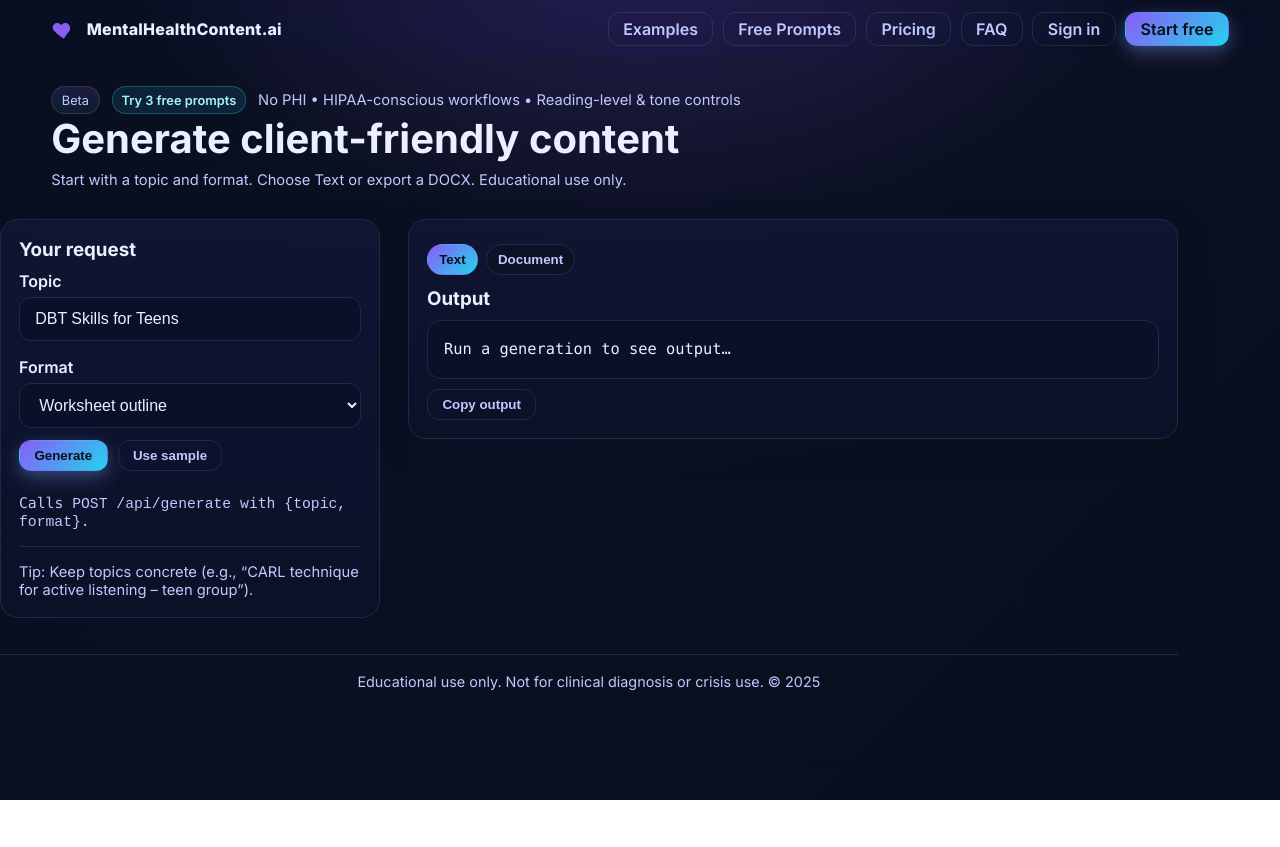
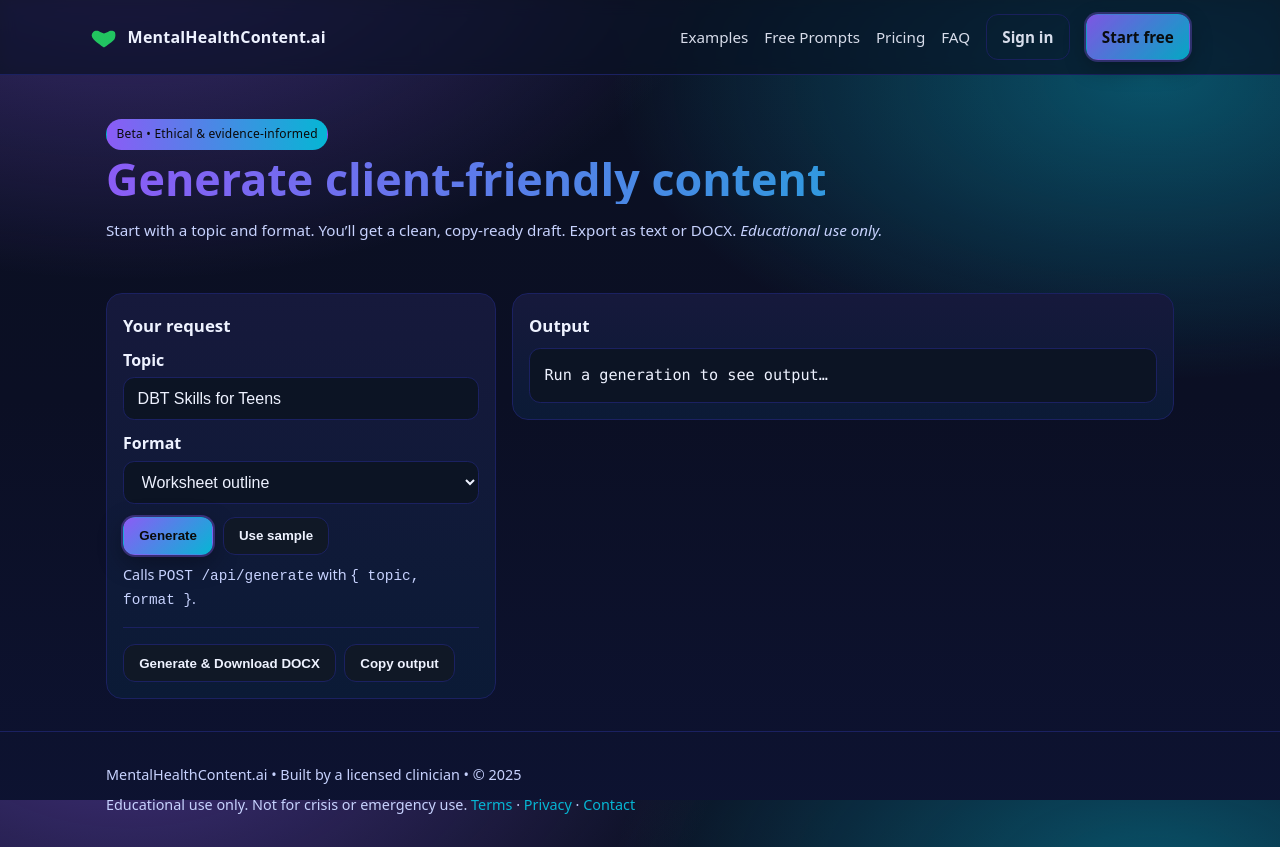
Before and after one commit to zestyedits/mentalhealthcontent-landing, a plain HTML site: page generate.html in a window 1280 px wide. Before the commit the page ends 800 px from the top, so only its background shows below. Drawn offline with Linux system fonts and the light colour scheme.

Commit message:
Update generate.html

```diff
--- a/generate.html
+++ b/generate.html
@@ -1,275 +1,190 @@
-<!doctype html>
+<!DOCTYPE html>
 <html lang="en">
 <head>
-  <meta charset="utf-8" />
+  <meta charset="UTF-8" />
   <meta name="viewport" content="width=device-width, initial-scale=1" />
   <title>Generate — MentalHealthContent.ai</title>
-  <meta name="description" content="Generate client-friendly mental-health content using ethical, evidence-informed AI." />
+  <meta name="description" content="Generate client-friendly mental-health content with AI. Export text or DOCX."/>
+  <!-- Same design tokens / look as index.html -->
+  <style>
+    :root {
+      --bg: #0b1022;
+      --panel: #0e1436;
+      --muted: #c7d2fe;
+      --text: #eef2ff;
+      --accent: #8b5cf6; /* violet */
+      --accent-2: #06b6d4; /* cyan */
+      --card: #0a0f2b;
+      --border: #1b2161;
+      --ring: rgba(139,92,246,.35);
+    }
+    [data-theme="vibrant"] {
+      --bg: #0a0a1f;
+      --panel: #0e1329;
+      --muted: #ffe4e6;
+      --text: #fff1f2;
+      --accent: #f97316; /* orange */
+      --accent-2: #ec4899; /* pink */
+      --card: #0c1028;
+      --border: #30215e;
+      --ring: rgba(236,72,153,.35);
+    }
+    * { box-sizing: border-box; }
+    html, body { height: 100%; }
+    body {
+      margin: 0;
+      font-family: ui-sans-serif, system-ui, -apple-system, Segoe UI, Roboto, Ubuntu, Cantarell, Noto Sans, "Helvetica Neue", Arial, "Apple Color Emoji", "Segoe UI Emoji";
+      color: var(--text);
+      line-height: 1.5;
+      background: radial-gradient(1000px 600px at 10% -10%, color-mix(in oklab, var(--accent) 40%, transparent), transparent 60%),
+                  radial-gradient(900px 500px at 90% 10%, color-mix(in oklab, var(--accent-2) 40%, transparent), transparent 60%),
+                  linear-gradient(180deg, var(--bg), #0b0f24 50%, var(--panel) 120%);
+    }
+    a { color: var(--accent-2); text-decoration: none; }
+    a:hover { text-decoration: underline; }
 
-  <!-- Inter font -->
-  <link rel="preconnect" href="https://fonts.googleapis.com" />
-  <link rel="preconnect" href="https://fonts.gstatic.com" crossorigin />
-  <link href="https://fonts.googleapis.com/css2?family=Inter:wght@400;600;700;800&display=swap" rel="stylesheet" />
+    /* Header (identical to index.html) */
+    .container { width: 100%; max-width: 1100px; margin: 0 auto; padding: 0 1rem; }
+    header {
+      position: sticky; top: 0; z-index: 50; backdrop-filter: saturate(140%) blur(8px);
+      background: rgba(11, 18, 32, 0.7); border-bottom: 1px solid var(--border);
+    }
+    .nav { display: flex; align-items: center; justify-content: space-between; padding: 0.9rem 0; }
+    .brand { display: flex; align-items: center; gap: .6rem; font-weight: 700; letter-spacing: .2px; }
+    .brand svg { width: 28px; height: 28px; }
+    .menu { display: flex; gap: 1rem; align-items: center; }
+    .menu a { color: var(--text); opacity: 0.9; font-size: .95rem; }
+    .btn { display: inline-flex; align-items: center; justify-content: center; gap: .5rem; border: 1px solid var(--border); background: #101826; color: var(--text); padding: .65rem .95rem; border-radius: .75rem; font-weight: 600; cursor: pointer; transition: transform .04s ease, box-shadow .2s ease; }
+    .btn:hover { transform: translateY(-1px); box-shadow: 0 6px 16px rgba(0,0,0,.25); }
+    .btn.primary { background: linear-gradient(135deg, var(--accent), var(--accent-2)); border-color: transparent; color: #0a0a0a; box-shadow: 0 0 0 2px var(--ring), 0 8px 24px rgba(0,0,0,.35); }
+    .btn.primary:hover { transform: translateY(-2px) scale(1.01); }
+    .btn.ghost { background: transparent; }
+
+    /* Hero (same typographic scale) */
+    .hero { padding: 2.75rem 0 1.25rem; }
+    .hero h1 {
+      font-size: clamp(1.9rem, 2.4vw + 1rem, 2.8rem);
+      line-height: 1.12; margin: .25rem 0 .5rem;
+      background: linear-gradient(90deg, var(--accent), var(--accent-2));
+      -webkit-background-clip: text; background-clip: text; color: transparent;
+    }
+    .hero .meta { color: var(--muted); font-size: .95rem; }
+
+    /* Cards (identical feel) */
+    .card {
+      background: linear-gradient(180deg, rgba(167,139,250,.08), rgba(34,211,238,.06)), var(--card);
+      border: 1px solid var(--border); border-radius: 1rem; padding: 1rem;
+      transition: transform .15s ease, box-shadow .2s ease, border-color .2s ease;
+    }
+    .card:hover { transform: translateY(-2px); border-color: color-mix(in hsl, var(--accent) 30%, var(--border)); box-shadow: 0 10px 30px rgba(0,0,0,.35); }
+
+    /* Generate studio layout (left rail + right canvas) */
+    .studio { display: grid; gap: 1rem; margin: 1rem 0 2rem; align-items: start; }
+    @media (min-width: 980px) { .studio { grid-template-columns: 390px minmax(0,1fr); } }
+    .rail h3, .canvas h3 { margin: .2rem 0 .6rem; font-size: 1.05rem; }
+    label { display:block; font-weight:600; margin:.4rem 0 .35rem; }
+    input, select, textarea {
+      width:100%; background:#0c1424; color:var(--text);
+      border:1px solid var(--border); border-radius:.7rem; padding:.7rem .85rem; outline:none;
+      transition: border-color .2s ease, box-shadow .2s ease; font-size:1rem;
+    }
+    input:focus, select:focus, textarea:focus { border-color: #5b7fff; box-shadow: 0 0 0 3px color-mix(in oklab, var(--accent) 25%, transparent); }
+    .actions { display:flex; gap:.6rem; flex-wrap:wrap; align-items:center; }
+    .right { margin-left:auto; color: var(--muted); font-size:.9rem; }
+
+    /* Output block */
+    .out { border:1px solid var(--border); background:#0c1424; border-radius:.7rem; padding:.9rem; max-height:60vh; overflow:auto; }
+    pre { margin:0; white-space:pre-wrap; word-wrap:break-word; font-family: ui-monospace, SFMono-Regular, Menlo, Consolas, "Liberation Mono", monospace; font-size:.95rem; line-height:1.6; max-width: 72ch; }
+
+    .pill { display:inline-block; font-size: .75rem; letter-spacing: .2px; border: 1px solid transparent; color: #0a0a0a; padding: .32rem .6rem; border-radius: 999px; background: linear-gradient(90deg, var(--accent), var(--accent-2)); }
+    .micro { font-size: .9rem; color: var(--muted); }
+    footer { border-top: 1px solid var(--border); padding: 2rem 0; color: var(--muted); font-size: .9rem; margin-top:.5rem; }
+  </style>
 
   <!-- DOCX generator (client-side) -->
-  <script
-    src="https://cdnjs.cloudflare.com/ajax/libs/docx/8.3.2/docx.umd.min.js"
-    integrity="sha512-MbI8b0G0T9XoK5hLz8q2p8y3lXz8U3v7x3o3dP8H8b9oX0q8hC0m8T9tQ0d2xGx0H3qk1r0qkqX8F+9dQ4oS2g=="
-    crossorigin="anonymous"
-    referrerpolicy="no-referrer"
-    defer></script>
-
-  <style>
-    :root{
-      /* Theme */
-      --bg: #0a0f1f;
-      --surface:#0f1733;
-      --border:#1f2a4a;
-      --ink:#eaf0ff;
-      --muted:#bfc9ff;
-      --brand-1:#8b5cf6; /* violet */
-      --brand-2:#22d3ee; /* cyan   */
-      --radius:18px;
-      --shadow: 0 10px 28px rgba(11,17,35,.35);
-
-      /* Layout metrics */
-      --container: 1180px;
-      --rail: 380px;
-      --gap: 28px;
-      --left-gutter: max(24px, 4vw); /* SHIFT LEFT HERE */
-    }
-
-    *{box-sizing:border-box}
-    html,body{height:100%}
-    body{
-      margin:0;
-      font-family: Inter, system-ui, -apple-system, Segoe UI, Roboto, Helvetica, Arial, "Apple Color Emoji", "Segoe UI Emoji";
-      color:var(--ink);
-      background:
-        radial-gradient(900px 600px at 50% -120px, rgba(139,92,246,.25), transparent 60%),
-        linear-gradient(135deg, #0a0f1f, #0b1022 45%, #0a0f1f 100%);
-    }
-    a{color:inherit;text-decoration:none}
-
-    /* Header (keep your existing nav structure) */
-    .container-center{width:min(var(--container), 92%); margin:0 auto}
-    header{position:sticky;top:0;z-index:50;backdrop-filter:saturate(120%) blur(10px)}
-    .nav{display:flex;align-items:center;justify-content:space-between;padding:12px 0}
-    .brand{display:flex;align-items:center;gap:.6rem;font-weight:800;letter-spacing:.2px}
-    .brand svg{width:26px;height:26px;flex:0 0 auto}
-    .menu{display:flex;gap:.6rem;align-items:center}
-    .btn{
-      display:inline-flex;align-items:center;justify-content:center;gap:.4rem;
-      padding:.5rem .9rem;border-radius:12px;border:1px solid transparent;
-      font-weight:600;line-height:1;cursor:pointer;transition:transform .15s ease, box-shadow .15s ease, border-color .2s ease;
-    }
-    .btn:hover{transform:translateY(-2px)}
-    .btn.primary{
-      background: linear-gradient(135deg, var(--brand-1), var(--brand-2));
-      color:#071018; box-shadow: 0 8px 22px rgba(167,139,250,.25), 0 4px 12px rgba(34,211,238,.18);
-    }
-    .btn.ghost{background:transparent;border-color:rgba(231,229,255,.1);color:var(--muted)}
-    .btn.ghost:hover{border-color:rgba(231,229,255,.25)}
-
-    .chip{
-      display:inline-flex;align-items:center;gap:.45rem;
-      font-size:.8rem;color:var(--muted);
-      background:linear-gradient(180deg, rgba(139,92,246,.16), rgba(34,211,238,.08));
-      padding:.35rem .6rem;border-radius:999px;border:1px solid rgba(231,229,255,.12)
-    }
-    .pill{
-      background:rgba(34,211,238,.1);
-      border:1px solid rgba(34,211,238,.3);
-      color:#a5f3fc; padding:.35rem .55rem; border-radius:999px; font-weight:600; font-size:.8rem
-    }
-    .small{font-size:.92rem;color:var(--muted)}
-    .mono{font-family: ui-monospace, SFMono-Regular, Menlo, Consolas, "Liberation Mono", monospace}
-
-    /* HERO: left-aligned (not centered) */
-    .container-left{
-      width:min(var(--container), 92%);
-      margin-left: var(--left-gutter);
-      margin-right: auto; /* LEFT-ANCHOR the navy content area */
-    }
-    .hero{padding:28px 0 8px}
-    .hero h1{font-size:clamp(1.9rem, 1rem + 3vw, 2.5rem);margin:.2rem 0 .55rem;line-height:1.12}
-    .hero p{color:var(--muted);max-width:780px;margin:.25rem 0 0}
-
-    /* Studio layout (left rail + right canvas) */
-    .studio{
-      display:grid;
-      grid-template-columns: 1fr;
-      gap: var(--gap);
-      margin: 22px 0 36px;
-      align-items:start;
-    }
-    @media (min-width: 1024px){
-      .studio{
-        grid-template-columns: minmax(340px, var(--rail)) minmax(0, 1fr);
-      }
-    }
-
-    .rail, .canvas{
-      background: linear-gradient(180deg, rgba(16,22,54,.84), rgba(12,17,40,.88));
-      border:1px solid var(--border);
-      border-radius: var(--radius);
-      box-shadow: var(--shadow);
-      padding: 18px;
-    }
-    .rail h3, .canvas h3{margin:0 0 10px}
-
-    label{display:block;font-weight:600;margin:6px 0 6px}
-    input, select, textarea{
-      width:100%; background: #0b1028; color:var(--ink);
-      border:1px solid var(--border); border-radius:12px; padding:.75rem .95rem;
-      outline:none; transition:border-color .2s ease, box-shadow .2s ease; font-size:1rem;
-    }
-    input:focus, select:focus, textarea:focus{border-color:rgba(167,139,250,.55); box-shadow:0 0 0 3px rgba(167,139,250,.18)}
-    .row{display:flex;gap:10px;flex-wrap:wrap}
-    .row .col{flex:1 1 160px}
-
-    .actions{display:flex;gap:10px;align-items:center;flex-wrap:wrap}
-    .right{margin-left:auto}
-
-    /* Tabs */
-    .tabs{display:flex; gap:8px; margin:6px 0 12px}
-    .tab{
-      padding:.45rem .7rem; border:1px solid var(--border); border-radius:999px;
-      background:#0c1226; color:var(--muted); cursor:pointer; font-weight:600;
-      transition: border-color .2s ease, background .2s ease, color .2s ease;
-    }
-    .tab[aria-selected="true"]{
-      color:#06131a; border-color:transparent;
-      background:linear-gradient(135deg, var(--brand-1), var(--brand-2));
-    }
-
-    /* Output area */
-    .out-wrap{
-      border:1px solid var(--border);
-      border-radius:14px; background:#0b1028;
-      padding:16px; max-height:60vh; overflow:auto;
-    }
-    pre{
-      margin:0; white-space:pre-wrap; word-wrap:break-word;
-      font-size:.96rem; line-height:1.6; max-width:72ch;
-      font-family: ui-monospace, SFMono-Regular, Menlo, Consolas, "Liberation Mono", monospace;
-    }
-
-    .footer{
-      color:var(--muted); border-top:1px solid var(--border); padding:18px 0; margin:30px 0 16px;
-      text-align:center; font-size:.9rem
-    }
-  </style>
+  <script src="https://cdnjs.cloudflare.com/ajax/libs/docx/8.3.2/docx.umd.min.js" defer></script>
 </head>
 <body>
-  <!-- Header (unchanged nav) -->
+  <!-- Header (same markup as index.html) -->
   <header>
-    <div class="container-center nav">
-      <a class="brand" href="/" aria-label="MentalHealthContent.ai home">
-        <svg viewBox="0 0 24 24" fill="none" aria-hidden="true">
-          <defs><linearGradient id="g" x1="0" y1="0" x2="24" y2="24"><stop stop-color="#8b5cf6"/><stop offset="1" stop-color="#22d3ee"/></linearGradient></defs>
-          <path d="M12 21s-6-3.8-9-7.1C1 12 1 9.5 2.7 7.8 4.3 6.1 7 6 8.7 7.6l.8.8.8-.8C12 6 14.7 6.1 16.3 7.8 18 9.5 18 12 17 13.9 14 17.2 12 21 12 21z" fill="url(#g)"/>
+    <div class="container nav">
+      <div class="brand" aria-label="MentalHealthContent.ai home">
+        <svg viewBox="0 0 24 24" fill="none" xmlns="http://www.w3.org/2000/svg" aria-hidden="true">
+          <path d="M12 21s-6-3.8-9-7.1C1 12 1 9.5 2.7 7.8c1.6-1.6 4.3-1.5 6 0L12 9l3.3-1.2c1.7-1.5 4.4-1.6 6 0C22 9.5 22 12 21 13.9 18 17.2 12 21 12 21z" fill="url(#g)"/>
+          <defs><linearGradient id="g" x1="0" y1="0" x2="24" y2="24"><stop stop-color="#22c55e"/><stop offset="1" stop-color="#06b6d4"/></linearGradient></defs>
         </svg>
         <span>MentalHealthContent.ai</span>
-      </a>
-      <nav class="menu" aria-label="Primary">
-        <a class="btn ghost" href="/#examples">Examples</a>
-        <a class="btn ghost" href="/#prompts">Free Prompts</a>
-        <a class="btn ghost" href="/#pricing">Pricing</a>
-        <a class="btn ghost" href="/#faq">FAQ</a>
-        <a class="btn ghost" href="https://app.mentalhealthcontent.ai" rel="noopener">Sign in</a>
+      </div>
+      <nav class="menu" aria-label="primary">
+        <a href="/#examples">Examples</a>
+        <a href="/#prompts">Free Prompts</a>
+        <a href="/#pricing">Pricing</a>
+        <a href="/#faq">FAQ</a>
+        <a class="btn ghost" href="https://app.mentalhealthcontent.ai">Sign in</a>
         <a class="btn primary" href="/#start">Start free</a>
       </nav>
     </div>
   </header>
 
-  <!-- Hero (left-anchored) -->
+  <main class="container">
+    <!-- Hero strip to match index rhythm -->
     <section class="hero">
-    <div class="container-left">
-      <div class="row" style="align-items:center; gap:12px">
-        <span class="chip">Beta</span>
-        <a class="pill" href="/#prompts">Try 3 free prompts</a>
-        <span class="small">No PHI • HIPAA-conscious workflows • Reading-level & tone controls</span>
-      </div>
+      <span class="pill">Beta • Ethical & evidence-informed</span>
       <h1>Generate client-friendly content</h1>
-      <p class="small">Start with a topic and format. Choose Text or export a DOCX. Educational use only.</p>
-    </div>
+      <p class="meta">Start with a topic and format. You’ll get a clean, copy-ready draft. Export as text or DOCX. <em>Educational use only.</em></p>
     </section>
 
-  <!-- Studio layout (left-anchored) -->
-  <main class="container-left studio">
-    <!-- Rail: inputs -->
-    <section class="rail">
-      <h3 style="margin-top:0">Your request</h3>
+    <!-- Studio: left controls, right output (cards that match index) -->
+    <section class="studio">
+      <!-- Rail -->
+      <div class="card rail">
+        <h3>Your request</h3>
         <form id="genForm">
           <label for="topic">Topic</label>
           <input id="topic" name="topic" placeholder="5-4-3-2-1 grounding for teens" value="DBT Skills for Teens" />
 
-        <div style="height:10px"></div>
-        <div class="row">
-          <div class="col">
-            <label for="format">Format</label>
+          <label for="format" style="margin-top:.7rem;">Format</label>
           <select id="format" name="format">
             <option value="carousel">Instagram carousel</option>
             <option value="worksheet" selected>Worksheet outline</option>
             <option value="video">60s video script</option>
             <option value="blog">Blog outline</option>
           </select>
+
+          <div class="actions" style="margin-top:.8rem">
+            <button class="btn primary" type="submit" id="btnGenerate">Generate</button>
+            <button class="btn" type="button" id="btnSample">Use sample</button>
+            <span class="right" id="status"></span>
+          </div>
+          <p class="micro" style="margin:.6rem 0 0">Calls <code>POST /api/generate</code> with <code>{ topic, format }</code>.</p>
+        </form>
+
+        <hr style="border:none;border-top:1px solid var(--border); margin:1rem 0">
+        <div class="actions" style="gap:.5rem">
+          <button class="btn" id="btnDocx">Generate & Download DOCX</button>
+          <button class="btn" id="btnCopy" disabled>Copy output</button>
         </div>
       </div>
 
-        <div style="height:12px"></div>
-        <div class="actions">
-          <button class="btn primary" type="submit" id="btnGenerate">Generate</button>
-          <button class="btn ghost" type="button" id="btnSample">Use sample</button>
-          <span class="small right mono" id="status"></span>
+      <!-- Canvas -->
+      <div class="card canvas" aria-live="polite">
+        <h3>Output</h3>
+        <div class="out"><pre id="out">Run a generation to see output…</pre></div>
       </div>
-
-        <div style="height:8px"></div>
-        <p class="small mono">Calls <code>POST /api/generate</code> with <code>{topic, format}</code>.</p>
-      </form>
-
-      <hr style="border:none;border-top:1px solid var(--border); margin:16px 0">
-      <p class="small" style="margin:0">Tip: Keep topics concrete (e.g., “CARL technique for active listening – teen group”).</p>
-    </section>
-
-    <!-- Canvas: results -->
-    <section class="canvas" aria-live="polite">
-      <div class="tabs" role="tablist" aria-label="Output type">
-        <button class="tab" role="tab" id="tab-text" aria-selected="true" aria-controls="panel-text">Text</button>
-        <button class="tab" role="tab" id="tab-docx" aria-selected="false" aria-controls="panel-docx">Document</button>
-      </div>
-
-      <!-- TEXT PANEL -->
-      <section id="panel-text" role="tabpanel" aria-labelledby="tab-text">
-        <h3 style="margin-top:0">Output</h3>
-        <div class="out-wrap">
-          <pre id="out">Run a generation to see output…</pre>
-        </div>
-        <div class="actions" style="margin-top:10px">
-          <button class="btn ghost" type="button" id="btnCopy" disabled>Copy output</button>
-        </div>
-      </section>
-
-      <!-- DOCX PANEL -->
-      <section id="panel-docx" role="tabpanel" aria-labelledby="tab-docx" hidden>
-        <h3 style="margin-top:0">Document</h3>
-        <p class="small">Generate content, then export as a Word document (.docx).</p>
-        <div class="actions" style="margin-top:6px">
-          <button class="btn primary" type="button" id="btnGenerateDoc">Generate & Download DOCX</button>
-        </div>
-        <div class="out-wrap" style="margin-top:12px">
-          <pre id="docPreview">Document preview will appear here…</pre>
-        </div>
-      </section>
     </section>
   </main>
 
-  <div class="container-left footer">
-    Educational use only. Not for clinical diagnosis or crisis use. © 2025
+  <footer>
+    <div class="container">
+      <div>MentalHealthContent.ai • Built by a licensed clinician • © <span id="yr"></span></div>
+      <div style="margin-top:.5rem">Educational use only. Not for crisis or emergency use. <a href="#">Terms</a> · <a href="#">Privacy</a> · <a href="#">Contact</a></div>
     </div>
+  </footer>
 
   <script>
+    // Year
+    document.getElementById('yr').textContent = new Date().getFullYear();
+
     // Elements
     const form = document.getElementById('genForm');
     const topic = document.getElementById('topic');
@@ -278,26 +193,8 @@
     const out = document.getElementById('out');
     const copyBtn = document.getElementById('btnCopy');
     const sampleBtn = document.getElementById('btnSample');
+    const docxBtn = document.getElementById('btnDocx');
 
-    const tabText = document.getElementById('tab-text');
-    const tabDocx = document.getElementById('tab-docx');
-    const panelText = document.getElementById('panel-text');
-    const panelDocx = document.getElementById('panel-docx');
-    const genDocBtn = document.getElementById('btnGenerateDoc');
-    const docPreview = document.getElementById('docPreview');
-
-    // Tabs
-    function selectTab(which){
-      const isText = which === 'text';
-      tabText.setAttribute('aria-selected', isText ? 'true' : 'false');
-      tabDocx.setAttribute('aria-selected', isText ? 'false' : 'true');
-      panelText.hidden = !isText;
-      panelDocx.hidden = isText;
-    }
-    tabText.addEventListener('click', () => selectTab('text'));
-    tabDocx.addEventListener('click', () => selectTab('docx'));
-
-    // Helpers
     function setStatus(msg){ statusEl.textContent = msg || ''; }
     function setOut(text){
       out.textContent = text || '';
@@ -313,17 +210,13 @@
     copyBtn.addEventListener('click', async () => {
       try{
         await navigator.clipboard.writeText(out.textContent || "");
-        copyBtn.textContent = "Copied!";
-        setTimeout(() => copyBtn.textContent = "Copy output", 1200);
-      }catch(e){
-        copyBtn.textContent = "Copy failed";
-        setTimeout(() => copyBtn.textContent = "Copy output", 1200);
-      }
+        const old = copyBtn.textContent; copyBtn.textContent = "Copied!";
+        setTimeout(()=> copyBtn.textContent = old, 1000);
+      }catch(e){}
     });
 
     async function runGeneration(payload){
-      setStatus("Generating…");
-      setOut("");
+      setStatus("Generating…"); setOut("");
       try{
         const res = await fetch('/api/generate', {
           method: 'POST',
@@ -354,45 +247,39 @@
       await runGeneration(payload);
     });
 
-    // --- DOCX loader & generator ---
+    // DOCX export (robust: waits for library; falls back to .txt on failure)
     function waitForDocx(ms=8000){
       return new Promise((resolve, reject) => {
-        const start = Date.now();
-        (function check(){
+        const t0 = Date.now();
+        (function poll(){
           if (window.docx && window.docx.Document) return resolve(window.docx);
-          if (Date.now() - start > ms) return reject(new Error("DOCX library not available (blocked by network/CSP/adblock?)"));
-          requestAnimationFrame(check);
+          if (Date.now() - t0 > ms) return reject(new Error("DOCX library not available (blocked by CSP/adblock?)"));
+          requestAnimationFrame(poll);
         })();
       });
     }
-
     function downloadBlob(blob, filename){
       const a = document.createElement('a');
-      a.href = URL.createObjectURL(blob);
-      a.download = filename;
-      document.body.appendChild(a);
-      a.click();
-      URL.revokeObjectURL(a.href);
-      a.remove();
+      a.href = URL.createObjectURL(blob); a.download = filename;
+      document.body.appendChild(a); a.click(); URL.revokeObjectURL(a.href); a.remove();
     }
 
-    genDocBtn.addEventListener('click', async () => {
+    docxBtn.addEventListener('click', async () => {
       const payload = { topic: topic.value?.trim(), format: formatSel.value };
       if(!payload.topic){ topic.focus(); return; }
 
-      // Generate text first
-      const text = await runGeneration(payload);
-      if(!text) return;
-      docPreview.textContent = text;
+      // Ensure we have output first
+      let text = out.textContent?.trim();
+      if (!text) text = await runGeneration(payload);
+      if (!text) return;
 
-      // Try DOCX, fallback to TXT
       try{
         const docx = await waitForDocx();
         const { Document, Packer, Paragraph, HeadingLevel, TextRun } = docx;
 
         const lines = text.split(/\r?\n/);
         const children = [];
-        for(const line of lines){
+        for (const line of lines){
           if(!line.trim()){ children.push(new Paragraph("")); continue; }
           const isH3 = /^#{3}\s+/.test(line.trim());
           const content = isH3 ? line.replace(/^#{3}\s+/, "") : line;
@@ -408,11 +295,9 @@
         const fname = `MHC_${(payload.topic || 'document').replace(/[^a-z0-9]+/gi,'_')}.docx`;
         downloadBlob(blob, fname);
       }catch(err){
-        // Fallback: plain text download
-        const blob = new Blob([text], { type: "text/plain;charset=utf-8" });
-        const fname = `MHC_${(payload.topic || 'document').replace(/[^a-z0-9]+/gi,'_')}.txt`;
-        downloadBlob(blob, fname);
-        alert("DOCX export failed or blocked. Downloaded a .txt instead.\n\nReason: " + err.message);
+        // Fallback to .txt so users always get a file
+        downloadBlob(new Blob([text], {type: "text/plain;charset=utf-8"}), "MHC_document.txt");
+        alert("DOCX export failed or was blocked. A .txt file was downloaded instead.\n\nReason: " + err.message);
       }
     });
   </script>
```
Lines whose indentation alone changed are shown as unchanged.
